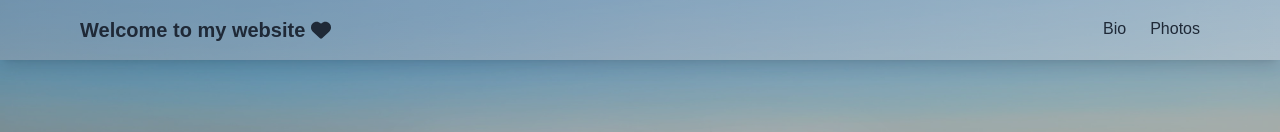
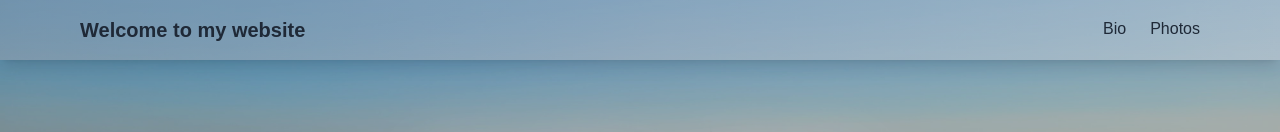
Before and after one commit to jonhealy1/personal-react-site, a React (Create React App) app: page / in a window 1280 px wide. Shown: the top 132 px of the page. Built offline with nearby package versions, Linux system fonts and the light colour scheme; no server answers; a web font is replaced by a local one.

Commit message:
show heart only on phones

```diff
--- a/src/components/Navbar.js
+++ b/src/components/Navbar.js
@@ -20,9 +20,15 @@ const Navbar = () => {
       <div className="max-w-6xl mx-auto px-4">
         <div className="flex justify-between items-center py-4 text-gray-800">
           {/* Logo */}
-          <div className="sm:text-xl font-bold font-lexend">
-            <a href="#bio">Welcome to my website </a>
-            <FontAwesomeIcon icon={faHeart} />
+          <div className="font-bold font-lexend">
+            {/* Show heart on small screens */}
+            <a href="#bio" className="text-xl sm:hidden">
+              <FontAwesomeIcon icon={faHeart} />
+            </a>
+            {/* Show full text on larger screens */}
+            <a href="#bio" className="hidden sm:inline-block sm:text-xl">
+              Welcome to my website
+            </a>
           </div>
 
           {/* Desktop Links */}
```
